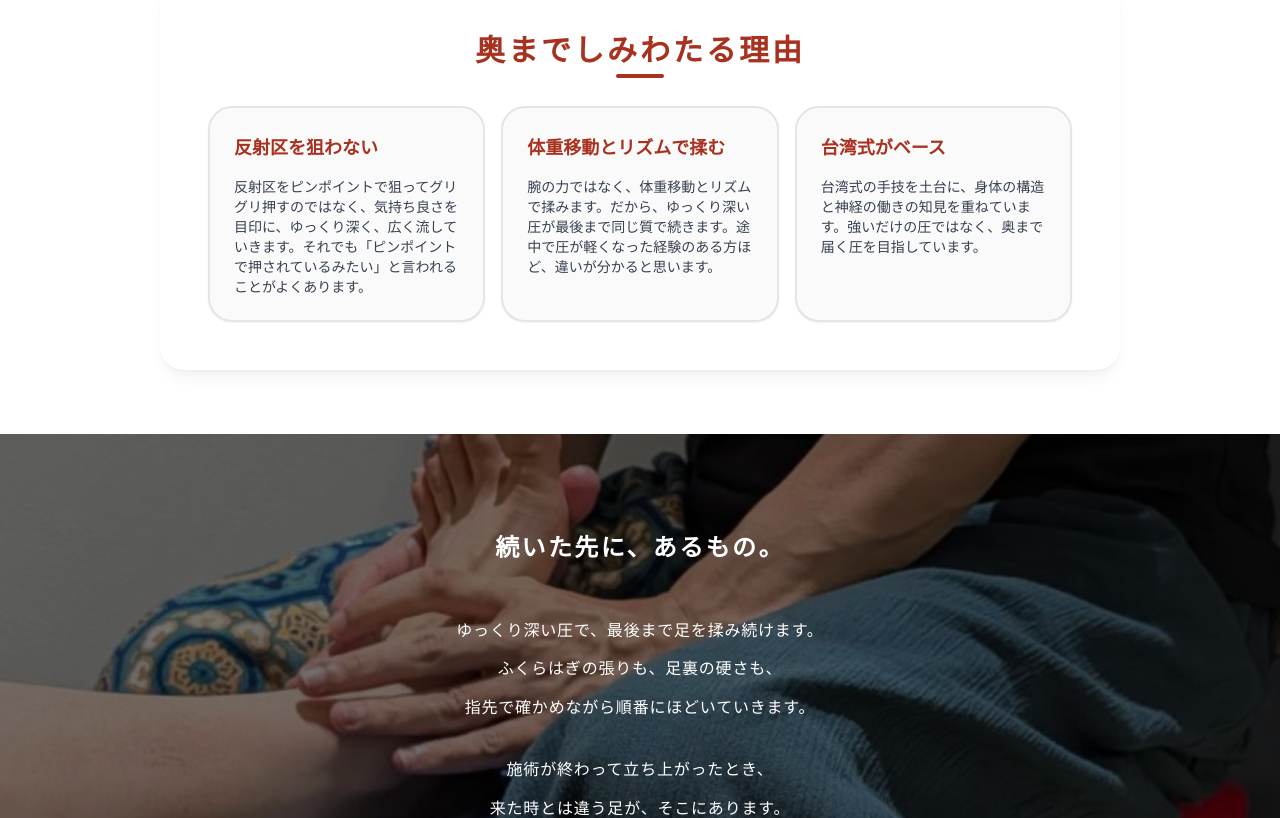
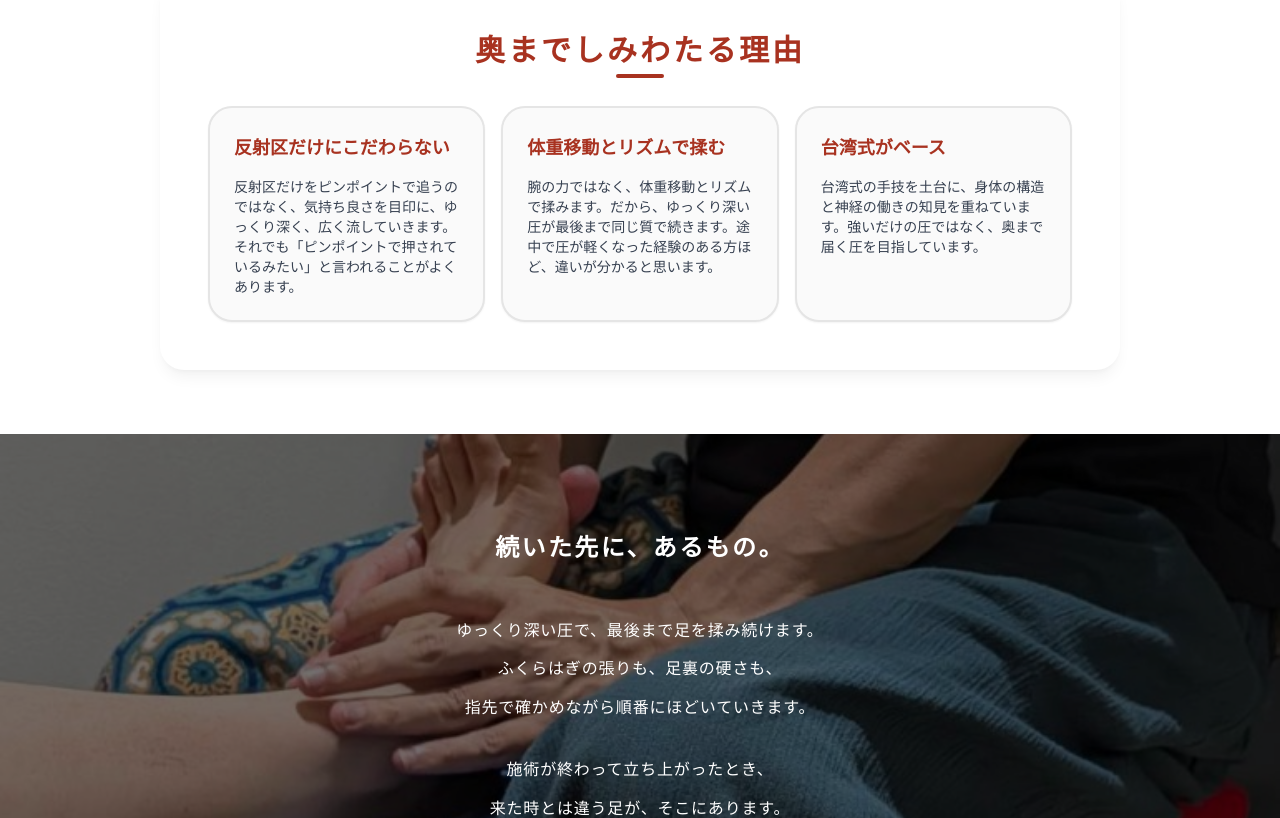
Before and after one commit to ashiyafukusuke/fukusuke2, a Next.js app: page / in a window 1280 px wide. Shown: the part 1620-2438 px from the top of the page. Built offline with nearby package versions, Linux system fonts and the light colour scheme.

Commit message:
Add files via upload

```diff
--- a/src/components/FeaturesCarousel.tsx
+++ b/src/components/FeaturesCarousel.tsx
@@ -4,8 +4,8 @@ import { motion } from "framer-motion";
 export default function FeaturesCarousel() {
   const features = [
     {
-      title: "反射区を狙わない",
-      content: "反射区をピンポイントで狙ってグリグリ押すのではなく、気持ち良さを目印に、ゆっくり深く、広く流していきます。それでも「ピンポイントで押されているみたい」と言われることがよくあります。",
+      title: "反射区だけにこだわらない",
+      content: "反射区だけをピンポイントで追うのではなく、気持ち良さを目印に、ゆっくり深く、広く流していきます。それでも「ピンポイントで押されているみたい」と言われることがよくあります。",
       bg: "bg-cardlight",
       borderColor: "border-divider"
     },
--- a/src/components/KnowFeet.tsx
+++ b/src/components/KnowFeet.tsx
@@ -20,7 +20,7 @@ export default function KnowFeet() {
           whileInView={{ opacity: 1, y: 0 }}
           viewport={{ once: true, margin: "-50px" }}
           transition={{ duration: 0.5 }}
-          className="max-w-3xl mx-auto space-y-6 text-xs md:text-sm text-gray-700 leading-loose"
+          className="max-w-3xl mx-auto space-y-6 text-sm md:text-base text-gray-700 leading-[2.2] md:leading-[2.4]"
         >
           <p>
             よく勘違いされますが、足を触っただけで体の不調がわかる、ということはありません。<br />
--- a/src/components/MenuCarousel.tsx
+++ b/src/components/MenuCarousel.tsx
@@ -181,11 +181,11 @@ export default function MenuCarousel() {
           </div>
         </div>
 
-        {/* 2回目からの、イタキモ（通うメリット） */}
+        {/* 2回目からのイタキモ（通うメリット） */}
         <div className="pt-6 border-t border-divider">
           <div className="text-center mb-8">
             <h3 className="font-sans font-black text-xl md:text-2xl text-main inline-block relative tracking-wider">
-              2回目からの、イタキモ
+              2回目からのイタキモ
             </h3>
           </div>
 
--- a/src/components/ProcessCarousel.tsx
+++ b/src/components/ProcessCarousel.tsx
@@ -17,7 +17,7 @@ export default function ProcessCarousel() {
     },
     {
       title: "施術終了・お着替え",
-      desc: "足が軽くなった状態でお着替えいただきます。"
+      desc: "施術後、そのままお着替えいただきます。"
     },
     {
       title: "お会計・ご退室",
```
